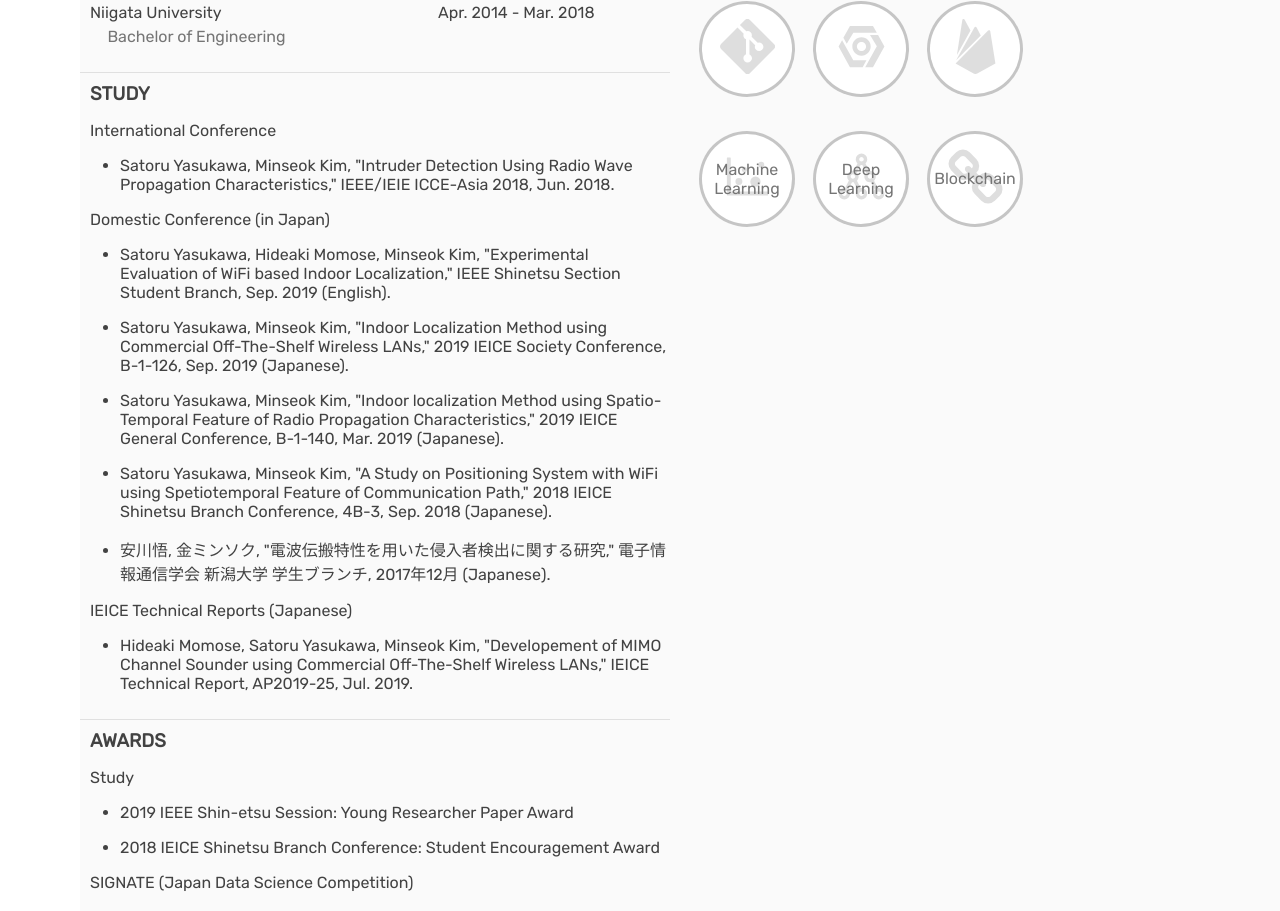
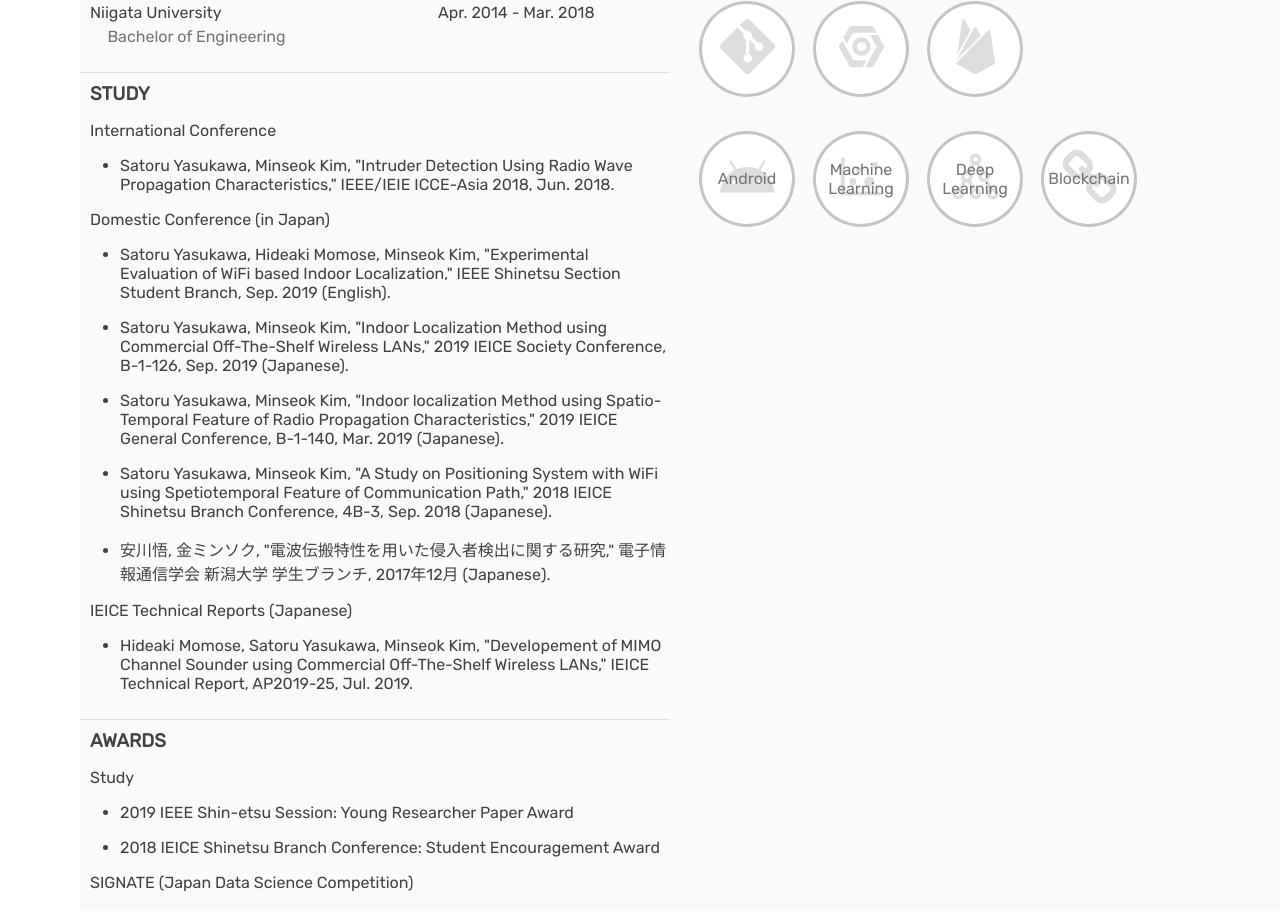
Before and after one commit to saccho/saccho.github.io, a React app: page / in a window 1280 px wide. Shown: the part 1219-2130 px from the top of the page. Built offline with nearby package versions, Linux system fonts and the light colour scheme.

Commit message:
[add] skillsにAndroidを追加

```diff
--- a/src/app/data/values/skills.ts
+++ b/src/app/data/values/skills.ts
@@ -17,6 +17,7 @@
 import { ReactComponent as MLIcon } from '../../../assets/icons/skills/ml.svg'
 import { ReactComponent as DLIcon } from '../../../assets/icons/skills/dl.svg'
 import { ReactComponent as BCIcon } from '../../../assets/icons/skills/bc.svg'
+import { ReactComponent as AndroidIcon } from '../../../assets/icons/skills/android.svg'
 
 const skills = {
   languages: [
@@ -40,6 +41,7 @@
     {name: 'Firebase', level: 2, color: defaultColor, icon: FirebaseIcon},
   ],
   others: [
+    {name: 'Android', level: 2, color: defaultColor, icon: AndroidIcon},
     {name: 'Machine Learning', level: 4, color: defaultColor, icon: MLIcon},
     {name: 'Deep Learning', level: 2, color: defaultColor, icon: DLIcon},
     {name: 'Blockchain', level: 1, color: defaultColor, icon: BCIcon},
```
